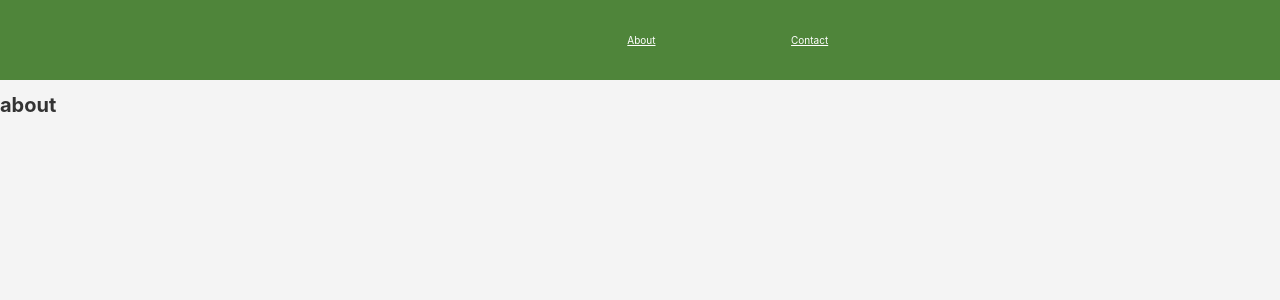
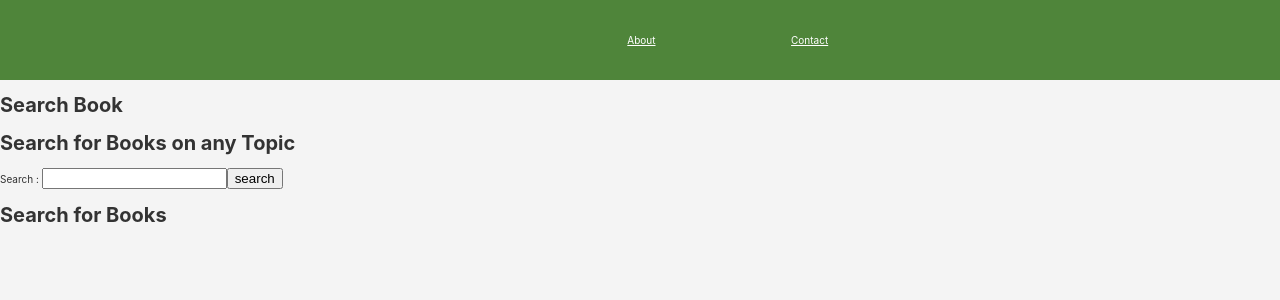
Before and after one commit to tarun-soni/-React-Movie-Search, a React (Create React App) app: page /about in a window 1280 px wide. Shown: the top 300 px of the page. Built offline with nearby package versions, Linux system fonts and the light colour scheme.

Commit message:
Added no of Pages and total Result || SearchBook in About

```diff
--- /dev/null
+++ b/src/components/SearchBook.js
@@ -0,0 +1,73 @@
+import React from "react";
+import ReactDOM from "react-dom";
+
+
+function useAsyncHook(searchBook) {
+  const [result, setResult] = React.useState([]);
+  const [loading, setLoading] = React.useState("false");
+
+  React.useEffect(() => {
+    async function fetchBookList() {
+      try {
+        setLoading("true");
+        const response = await fetch(
+          `https://www.googleapis.com/books/v1/volumes?q=${searchBook}`
+        );
+
+        const json = await response.json();
+        // console.log(json);
+        setResult(
+          json.items.map(item => {
+            console.log(item.volumeInfo.title);
+            return item.volumeInfo.title;
+          })
+        );
+      } catch (error) {
+        setLoading("null");
+      }
+    }
+
+    if (searchBook !== "") {
+      fetchBookList();
+    }
+  }, [searchBook]);
+
+  return [result, loading];
+}
+
+function SearchBook() {
+  //input from user search == hamlet
+  const [search, setSearch] = React.useState("");
+  //form submit par setQuery = search || basically hamlet but @form submit
+  const [query, setQuery] = React.useState("");
+  const [result, loading] = useAsyncHook(query);
+  return (
+    <div className="App">
+      <h1>Search for Books on any Topic</h1>
+      <form
+        onSubmit={e => {
+          e.preventDefault();
+          setQuery(search);
+        }}
+      >
+        <label>Search : </label>
+        <input type="text" onChange={e => setSearch(e.target.value)} />
+        <input type="submit" value="search" />
+      </form>
+
+      {
+      loading === "false" ? (
+        <h1>Search for Books</h1>
+      ) : loading === "null" ? (
+        <h1>No Book Found</h1>
+      ) : (
+            result.map(item => {
+              return <p>Book Title : {item}</p>;
+            })
+          )
+          }
+    </div>
+  );
+}
+
+export default SearchBook;
--- a/src/components/SearchMovies.js
+++ b/src/components/SearchMovies.js
@@ -2,15 +2,23 @@ import React, { useState } from "react";
 import './SearchMovies.css'
 import MovieCard from "./Moviecard";
 require('dotenv').config()
+async function nextPage(){
+    console.log("in next");
+}
+async function previousPage(){
+    console.log("in prev");
+}
 
 export default function SearchMovies() {
-
     //query hook
     const [query, setQuery] = useState('')
 
+    //total json
+    const [fetchedData, setFetchedData] = useState({})
+
+    // @2.results array
     const [movies, setMovies] = useState([])
 
-    const [results, setNoOfResults] = useState('')
 
 
     //onSubmit function of form
@@ -18,24 +26,23 @@ export default function SearchMovies() {
         e.preventDefault();
         console.log("submitting");
         const API_KEY = process.env.REACT_APP_API_KEY
-
         const url = `https://api.themoviedb.org/3/search/movie?api_key=${API_KEY}&language=en-US&query=${query}&page=1&include_adult=true`
 
         try {
             const response = await fetch(url)
             const data = await response.json()
-            console.log('data',data)
-            console.log('total results',data.total_results)
-
+            setFetchedData(data)
             setMovies(data.results)
-            setNoOfResults(data.results.length)
-
         }
         catch (error) {
             console.err('error is', error);
         }
 
+        nextPage()
+
+        previousPage()
     }
+
     return (
 
         <div>
@@ -48,7 +55,10 @@ export default function SearchMovies() {
                 <button className="search-button" type="submit">Search</button>
             </form>
 
-            <h3>No of Results: {results}</h3>
+            {/* <h3>shows  results : {fetchedData.results.length}</h3> */}
+            <h2>No of pages: {fetchedData.page}  of {fetchedData.total_pages}</h2>
+
+            <h2>No of Totalresults: {fetchedData.total_results}</h2>
 
             <div className="card-list">
                 {
--- a/src/pages/About.js
+++ b/src/pages/About.js
@@ -1,11 +1,13 @@
 import React from 'react';
+import SearchBook from '../components/SearchBook';
 
 function About() {
   return (
     <div >
         <h1>
-            about
+            Search Book
         </h1>
+<SearchBook/>
     </div>
   );
 }
```
